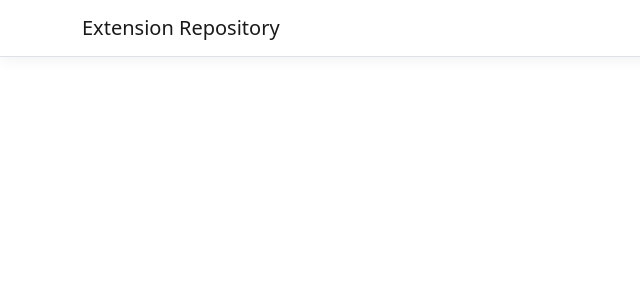
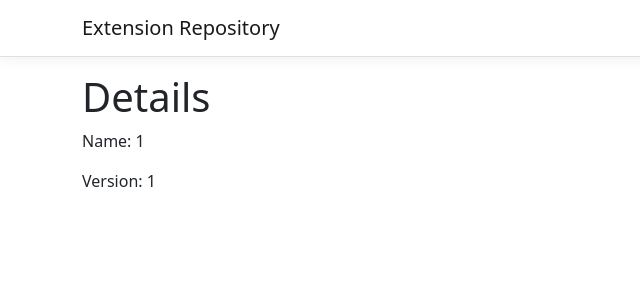
Before and after one commit to prashantvc/extensions, a React (Create React App) app in the folder extensions-web/ClientApp/: page /details/1/1 in a window 1280 px wide. Shown: the top 300 px of the page, without its empty margins (0-640 px from the left). Built offline with nearby package versions, Linux system fonts and the light colour scheme.

Commit message:
added the details page route

```diff
--- a/extensions-web/ClientApp/src/AppRoutes.js
+++ b/extensions-web/ClientApp/src/AppRoutes.js
@@ -1,3 +1,4 @@
+import Details from "./components/details";
 import { Extensions } from "./components/extensions";
 
 const AppRoutes = [
@@ -6,6 +7,10 @@ const AppRoutes = [
         path: "/",
         element: <Extensions />,
     },
+    {
+        path: "/details/:name/:version",
+        element: <Details />
+    }
 ];
 
 export default AppRoutes;
--- /dev/null
+++ b/extensions-web/ClientApp/src/components/details.tsx
@@ -0,0 +1,19 @@
+import React from "react";
+import { useParams } from "react-router-dom";
+
+
+
+function Details() {
+    const { name, version } = useParams<{ name: string, version: string }>();
+
+    return (
+        <div>
+            <h1>Details</h1>
+            <p>Name: {name}</p>
+            <p>Version: {version}</p>
+        </div>
+    );
+
+}
+
+export default Details;
--- a/extensions-web/ClientApp/src/components/extensions.tsx
+++ b/extensions-web/ClientApp/src/components/extensions.tsx
@@ -4,6 +4,7 @@ import { Button, message, Upload, Typography } from 'antd';
 import { DownloadOutlined, PlusOutlined } from '@ant-design/icons';
 import { UploadChangeParam } from "antd/es/upload/interface";
 import { IPackage, PackageWrapper } from "../data/package";
+import { NavLink } from "react-router-dom";
 
 const { Text } = Typography;
 
@@ -24,7 +25,6 @@ export class Extensions extends React.Component<
         }
         if (info.file.status === 'done') {
             message.success(`${info.file.name} file uploaded successfully`);
-            this.populateExtensions();
         } else if (info.file.status === 'error') {
             message.error(`${info.file.name} file upload failed.`);
         }
@@ -67,7 +67,10 @@ export class Extensions extends React.Component<
                                 }
                                 title={
                                     <Space align="center">
-                                        {item.displayName}
+                                        <NavLink to={`/details/${item.extensionPackage.identifier}/${item.extensionPackage.version}`}>
+                                            {item.displayName}
+                                        </NavLink>
+
                                         <Text type="secondary">{item.extensionPackage.identifier}</Text>
                                         <Tag>v{item.extensionPackage.version}</Tag>
                                     </Space>
@@ -86,6 +89,8 @@ export class Extensions extends React.Component<
         this.populateExtensions();
     }
 
+
+
     async populateExtensions() {
         console.log("Populating extensions");
         this.setState({ loading: true })
```
